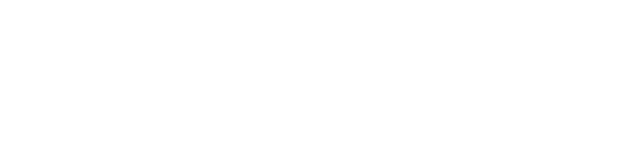
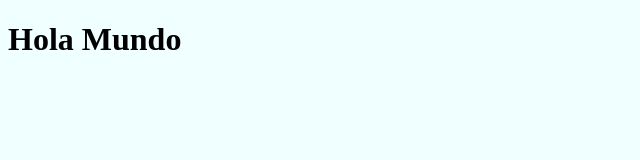
Before and after one commit to DanielRobertoMoris/Prueba_GIT2, a plain HTML site: page index.html in a window 1280 px wide. Shown: the whole page, without its empty margins (0-640 px from the left). Drawn offline with Linux system fonts and the light colour scheme.

Commit message:
Segunda prueba de commit 	new file:   estilos.css 	modified:   index.html

```diff
--- /dev/null
+++ b/estilos.css
@@ -0,0 +1,3 @@
+body{
+    background-color: azure;
+}
--- a/index.html
+++ b/index.html
@@ -2,10 +2,11 @@
 <html lang="es">
 <head>
     <meta charset="UTF-8">
+    <link rel="stylesheet" href="estilos.css">
     <meta name="viewport" content="width=device-width, initial-scale=1.0">
     <title>Document</title>
 </head>
 <body>
-
+    <h1>Hola Mundo</h1>
 </body>
 </html>
```
